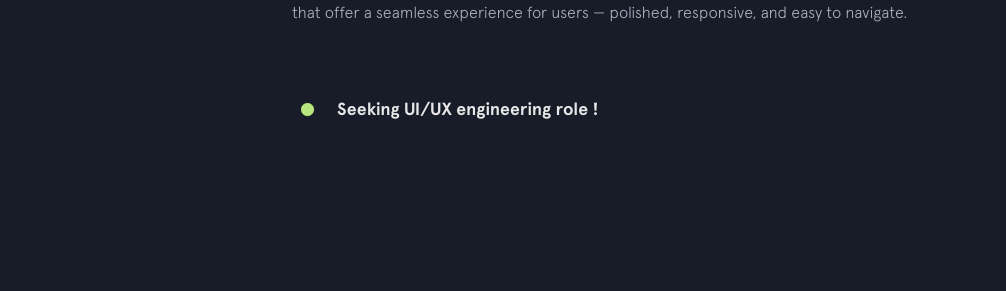
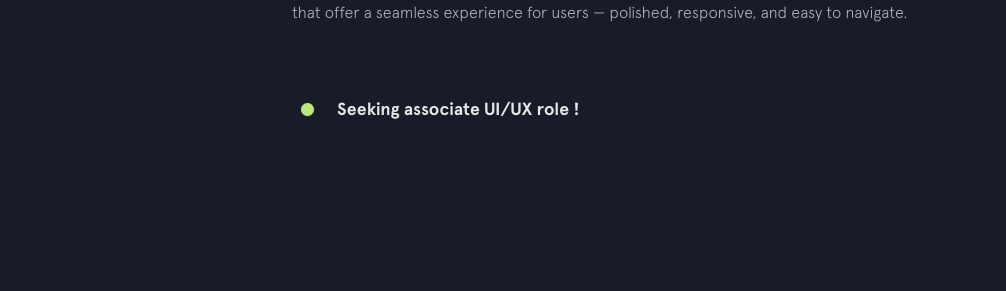
Before and after one commit to nadunsudeepa/Web-v1-Copy, a Jekyll site: the page index.html, which Jekyll copies as it is, in a window 1280 px wide and 900 px high, scrolled down 886 px. Shown: the part 162-453 px from the top of the window, without its empty margins (158-1164 px from the left). Built offline with Jekyll 4.4.1, drawn with Linux system fonts in a browser that asks for light colours; nearby versions of some CDN libraries.

Commit message:
Update index.html

```diff
--- a/index.html
+++ b/index.html
@@ -56,7 +56,7 @@
                         <div class="status__light__ring"></div>
                         <div class="status__light__led"></div>
                     </div>
-                    <div class="status__message">Seeking UI/UX engineering role !</div>
+                    <div class="status__message">Seeking associate UI/UX role !</div>
                 </a>
 
             </div>
```
